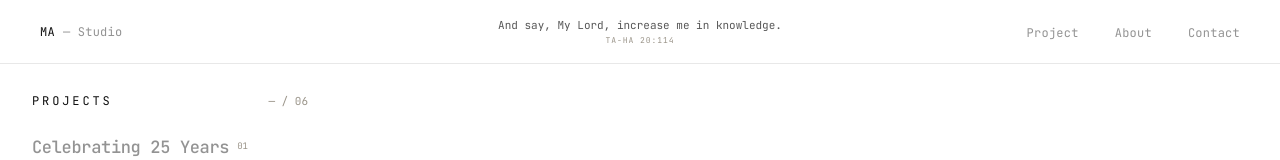
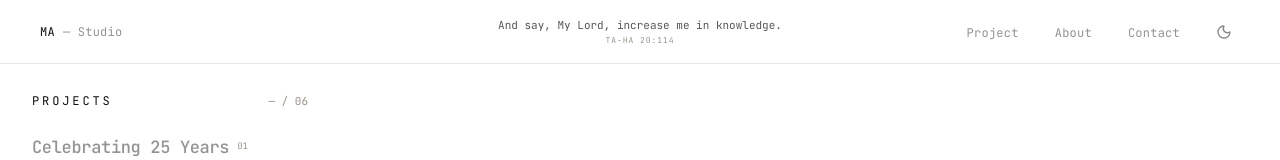
Before and after one commit to themorshedalam/themorshedportfolio, a Next.js app: page / in a window 1280 px wide. Shown: the top 160 px of the page. Built offline with nearby package versions, Linux system fonts and the light colour scheme; no server answers.

Commit message:
Add dark mode toggle — sun/moon button in header, localStorage persistence, no FOUC

```diff
--- a/src/app/layout.tsx
+++ b/src/app/layout.tsx
@@ -246,6 +246,10 @@ export default function RootLayout({
         <link rel="preload" as="image" href="/projects/showreel-poster.jpg" fetchPriority="high" />
         <link rel="preconnect" href="https://api.aladhan.com" />
         <link rel="dns-prefetch" href="https://api.aladhan.com" />
+        {/* Prevent flash of wrong theme (FOUC) */}
+        <script dangerouslySetInnerHTML={{
+          __html: `(function(){try{var t=localStorage.getItem('theme');if(t==='dark'||(!t&&window.matchMedia('(prefers-color-scheme: dark)').matches)){document.documentElement.classList.add('dark');}}catch(e){}})();`
+        }} />
       </head>
       <body
         className={`${instrumentSans.variable} ${instrumentSerif.variable} ${jetbrainsMono.variable} font-sans antialiased bg-background text-foreground`}
--- a/src/components/portfolio/header.tsx
+++ b/src/components/portfolio/header.tsx
@@ -3,6 +3,7 @@
 import { motion } from "framer-motion";
 import { profile, navItems } from "@/lib/projects";
 import { QuranVerse } from "./quran-verse";
+import { ThemeToggle } from "./theme-toggle";
 
 type Props = {
   activeNav: string;
@@ -31,7 +32,8 @@ export function Header({ activeNav, onNav, onHome, hasProject = true }: Props) {
       {/* Center — rotating Quran verse */}
       <QuranVerse />
 
-      {/* Nav — no numbers */}
+      {/* Nav + theme toggle */}
+      <div className="flex items-center gap-5 md:gap-7">
         <nav className="flex items-center gap-7 md:gap-9">
           {navItems.map((item) => {
             const isActive =
@@ -63,6 +65,8 @@ export function Header({ activeNav, onNav, onHome, hasProject = true }: Props) {
             );
           })}
         </nav>
+        <ThemeToggle />
+      </div>
     </header>
   );
 }
--- /dev/null
+++ b/src/components/portfolio/theme-toggle.tsx
@@ -0,0 +1,51 @@
+"use client";
+
+import { useEffect, useState } from "react";
+import { Sun, Moon } from "lucide-react";
+
+/**
+ * Dark/light mode toggle button.
+ * Persists to localStorage, respects system preference on first visit.
+ */
+export function ThemeToggle() {
+  const [theme, setTheme] = useState<"light" | "dark">("light");
+  const [mounted, setMounted] = useState(false);
+
+  useEffect(() => {
+    // Check localStorage or system preference
+    const stored = localStorage.getItem("theme");
+    if (stored === "dark" || (!stored && window.matchMedia("(prefers-color-scheme: dark)").matches)) {
+      setTheme("dark");
+      document.documentElement.classList.add("dark");
+    }
+    setMounted(true);
+  }, []);
+
+  const toggle = () => {
+    const newTheme = theme === "light" ? "dark" : "light";
+    setTheme(newTheme);
+    localStorage.setItem("theme", newTheme);
+    if (newTheme === "dark") {
+      document.documentElement.classList.add("dark");
+    } else {
+      document.documentElement.classList.remove("dark");
+    }
+  };
+
+  if (!mounted) return null;
+
+  return (
+    <button
+      onClick={toggle}
+      data-cursor="link"
+      aria-label="Toggle dark mode"
+      className="flex h-8 w-8 items-center justify-center rounded-full text-foreground/50 transition-colors hover:text-foreground"
+    >
+      {theme === "light" ? (
+        <Moon className="h-4 w-4" />
+      ) : (
+        <Sun className="h-4 w-4" />
+      )}
+    </button>
+  );
+}
```
Lines whose indentation alone changed are shown as unchanged.
